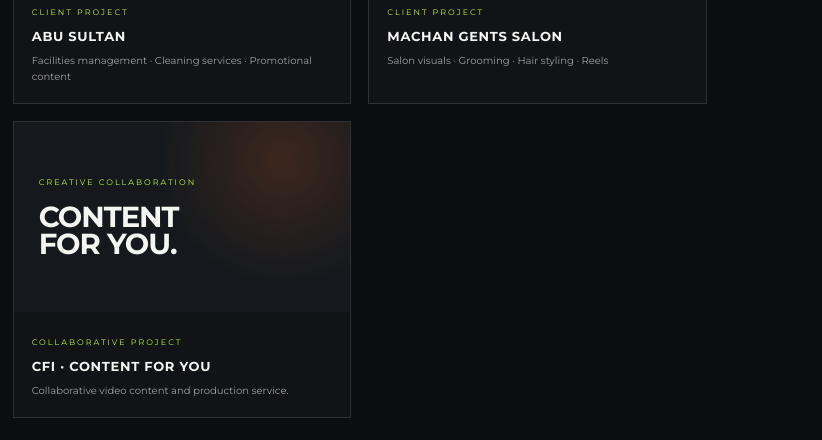
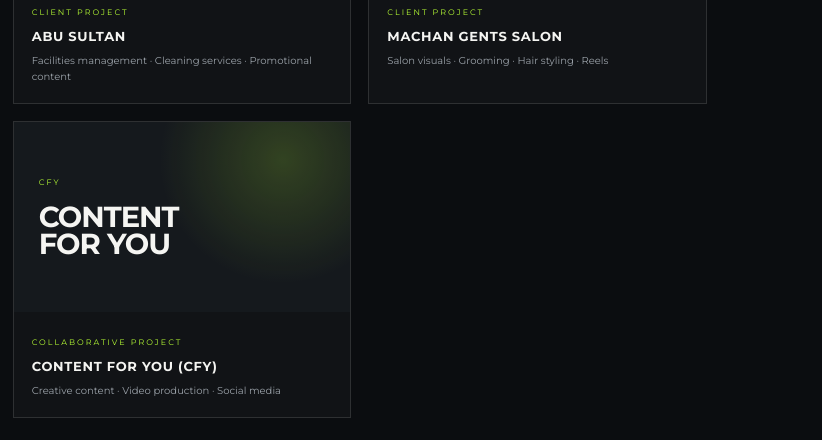
Before and after one commit to samithmaduranga26-hue/-mr-samith-portfolio, a plain HTML site: page index.html in a window 1280 px wide. Shown: the part 4160-4600 px from the top of the page, 458-1280 px from the left. Drawn offline with Linux system fonts and the light colour scheme.

Commit message:
Update index.html

```diff
--- a/index.html
+++ b/index.html
@@ -127,7 +127,17 @@
     <p>Personal video content · Video production · Editing</p>
   </div>
 </article>
-        <article class="project-card reveal" data-category="collab"><div class="project-placeholder collab"><span>CREATIVE COLLABORATION</span><b>CONTENT<br>FOR YOU.</b></div><div class="project-info"><span>COLLABORATIVE PROJECT</span><h3>CFI · CONTENT FOR YOU</h3><p>Collaborative video content and production service.</p></div></article>
+        <article class="project-card reveal" data-category="collab">
+  <div class="project-placeholder">
+    <span>CFY</span>
+    <b>CONTENT<br>FOR YOU</b>
+  </div>
+  <div class="project-info">
+    <span>COLLABORATIVE PROJECT</span>
+    <h3>CONTENT FOR YOU (CFY)</h3>
+    <p>Creative content · Video production · Social media</p>
+  </div>
+</article>
       </div>
       <div class="portfolio-footnote">PROJECT MEDIA WILL BE ADDED IN THE NEXT STEP — ONE VIDEO AT A TIME, WITHOUT SKIPPING ANY.</div>
     </section>
```
